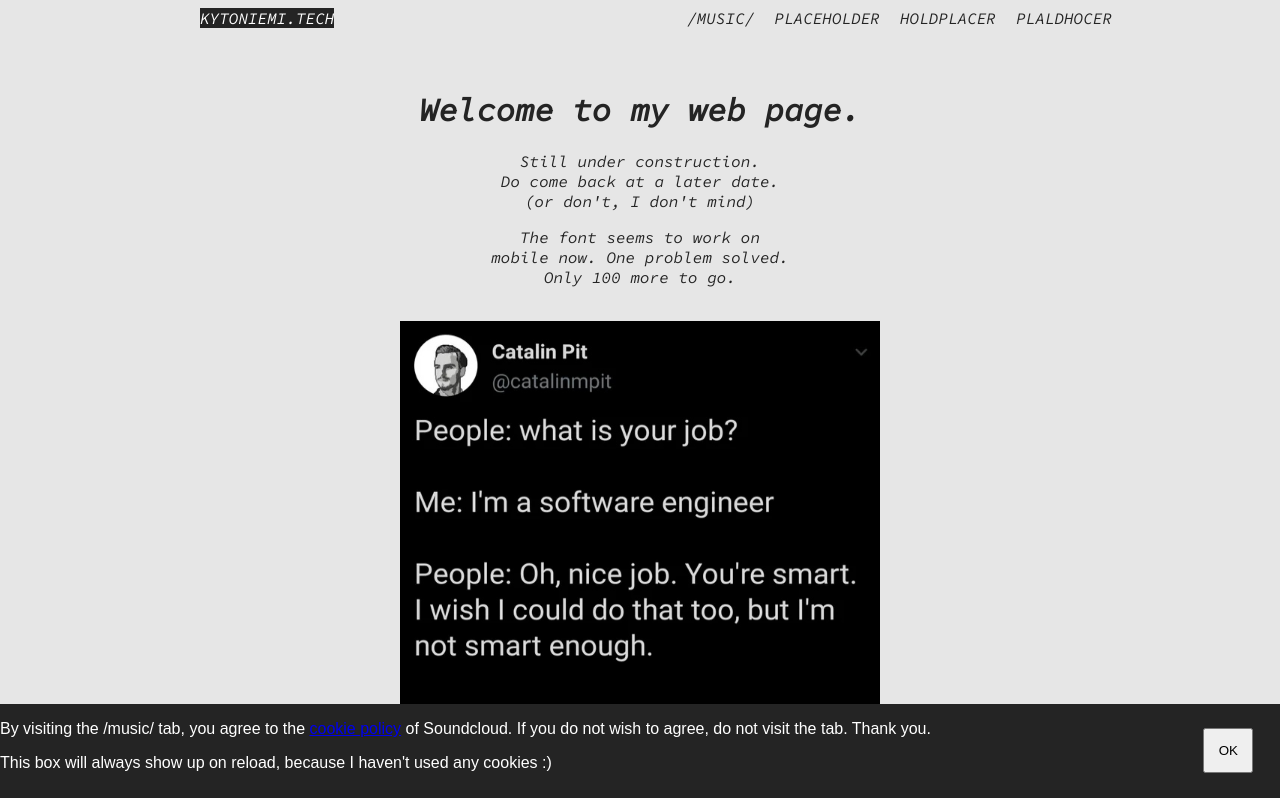
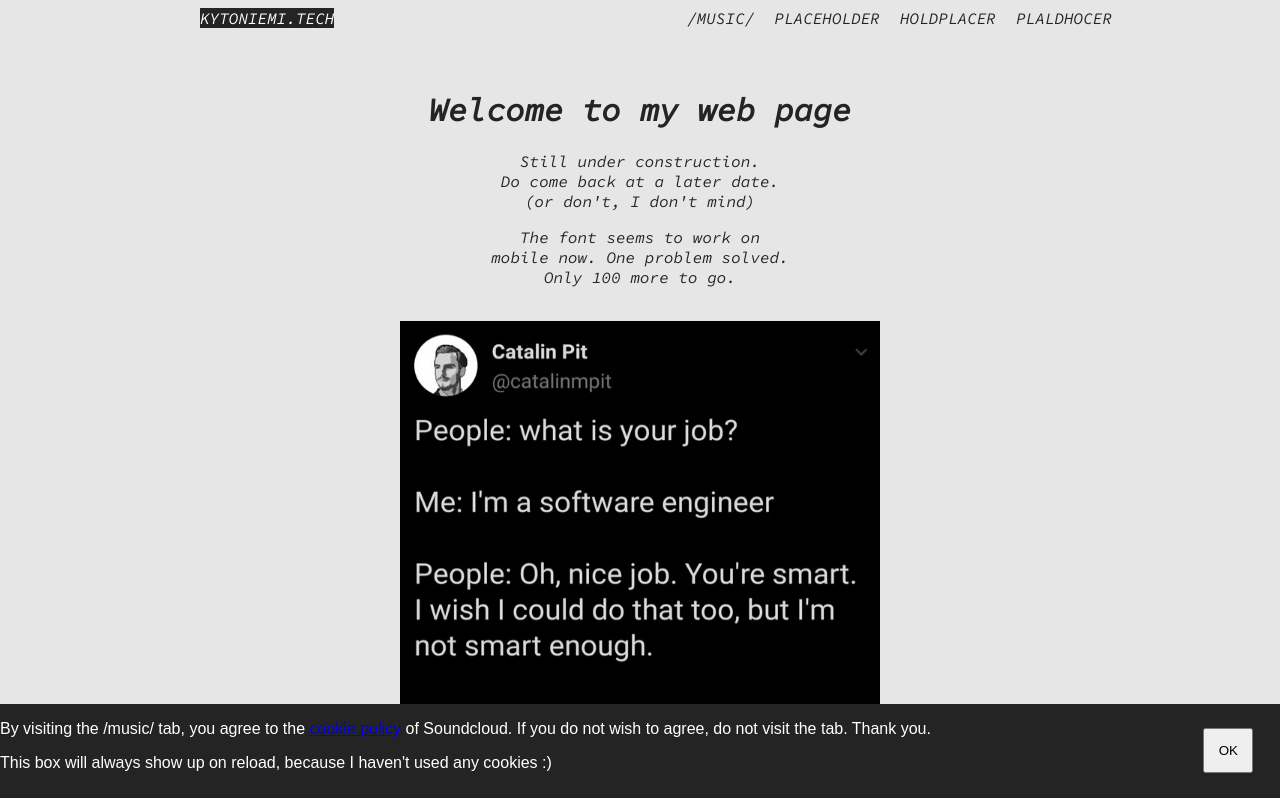
Before and after one commit to jnkyto/kytari.github.io, a plain HTML site: page index.html in a window 1280 px wide. Shown: the top 798 px of the page. Drawn offline with Linux system fonts and the light colour scheme.

Commit message:
minor edit, removed a dot

```diff
--- a/index.html
+++ b/index.html
@@ -50,7 +50,7 @@
 
 <!-- div for actual content, i plan to just copy paste these but change the id -->
 <div class="content" id="post0">
-	<h1 class="headline">Welcome to my web page.</h1>
+	<h1 class="headline">Welcome to my web page</h1>
 	<p class="bodytext">Still under construction.<br>Do come back at a later date.<br>(or don't, I don't mind)</p>
 	<p class="bodytext">The font seems to work on<br>mobile now. One problem solved.<br>Only 100 more to go.</p>
 	<br>
```
